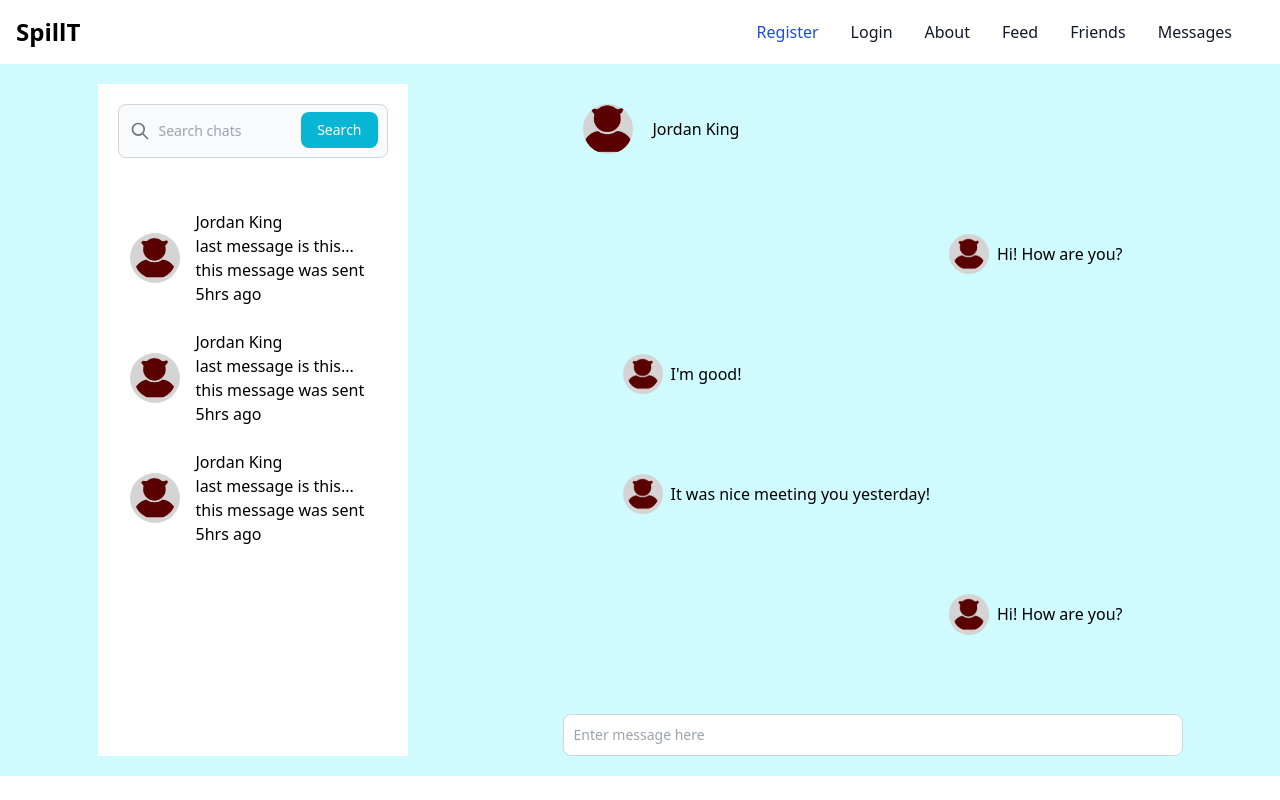
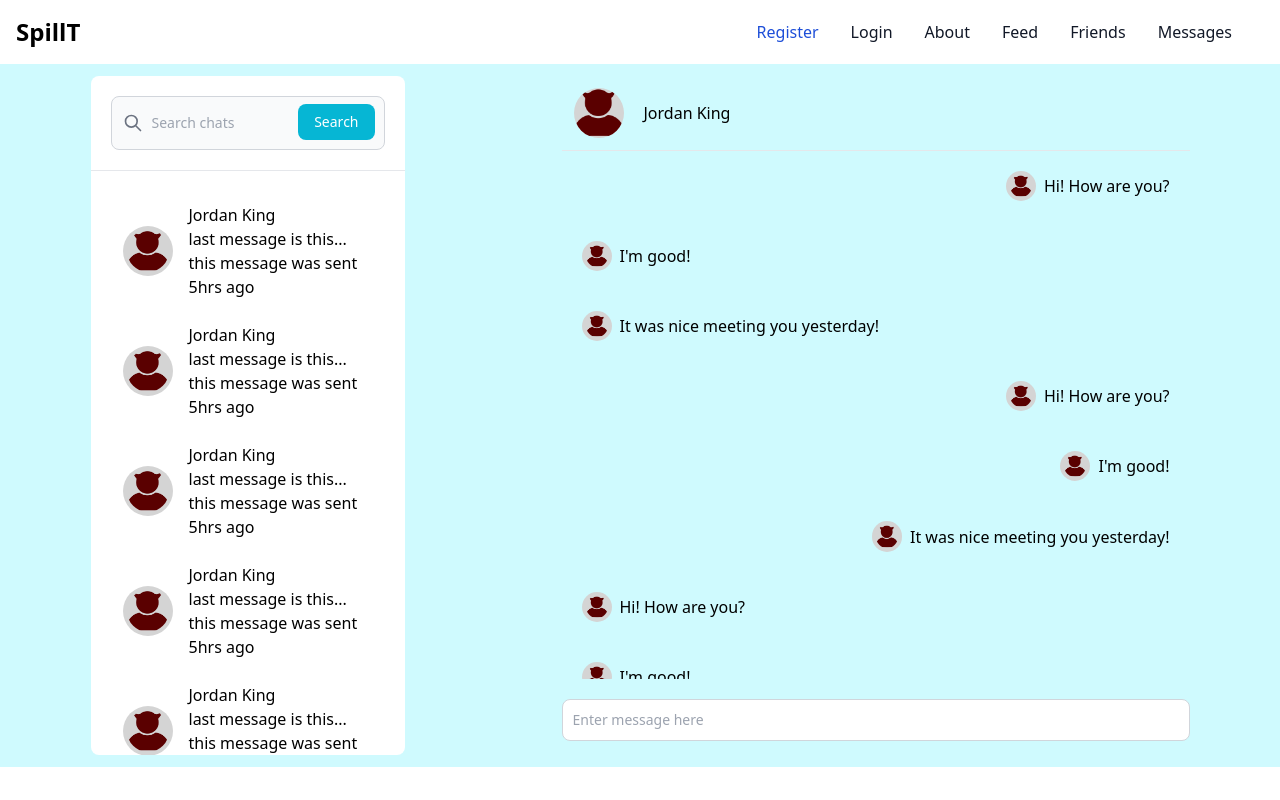
Before and after one commit to momoiyer/spillT, a Next.js app in the folder front-end/: page /messages in a window 1280 px wide. Built offline with nearby package versions, Linux system fonts and the light colour scheme.

Commit message:
preview area style fix

```diff
--- a/front-end/components/messages/ChatConversationItem.tsx
+++ b/front-end/components/messages/ChatConversationItem.tsx
@@ -2,7 +2,7 @@ import ProfilePicture from "../common/ProfilePicture";
 import classNames from "classnames";
 
 const ChatConversationItem = (prop: chatConversationProp) => {
-  const className = classNames('flex flex-row p-10 items-center', {
+  const className = classNames('flex flex-row p-5 items-center', {
     'justify-end': prop.owner
   });
   return (
@@ -10,7 +10,7 @@ const ChatConversationItem = (prop: chatConversationProp) => {
       <ProfilePicture
         imageUrl='/profile.png'
         altText='Profile Picture'
-        imageWidth={40}
+        imageWidth={30}
       />
       <p className="ml-2">{prop.message}</p>
     </div>
--- a/front-end/components/messages/ChatPreviewList.tsx
+++ b/front-end/components/messages/ChatPreviewList.tsx
@@ -6,6 +6,10 @@ const ChatPreviewList = (props: chatProp) => {
       <ChatPreviewItem />
       <ChatPreviewItem />
       <ChatPreviewItem />
+      <ChatPreviewItem />
+      <ChatPreviewItem />
+      <ChatPreviewItem />
+      <ChatPreviewItem />
     </div>
   );
 };
--- a/front-end/pages/messages.tsx
+++ b/front-end/pages/messages.tsx
@@ -5,15 +5,15 @@ import ProfilePicture from "@/components/common/ProfilePicture";
 
 const Messages = () => {
   return (
-    <section className="flex justify-around p-5 bg-cyan-100 dark:bg-cyan-800 dark:text-white">
+    <section className="flex justify-around p-3 bg-cyan-100 dark:bg-cyan-800 dark:text-white">
       {/* Left side section with search bar and chat preview */}
-      <article className="basis-1/4 bg-white dark:bg-cyan-700">
-        <ChatFriendSearch styleClass="p-5" />
-        <ChatPreviewList styleClass="p-5" />
+      <article className="basis-1/4 bg-white dark:bg-cyan-700 rounded-lg">
+        <ChatFriendSearch styleClass="p-5 border-b-[1px]" />
+        <ChatPreviewList styleClass="p-5 overflow-y-auto h-[73vh]" />
       </article>
       {/* right side section with chat owner info, chat details and message text area */}
       <article className="basis-1/2">
-        <div className="flex items-center p-5">
+        <div className="flex items-center p-3 border-b-[1px]">
           <ProfilePicture
             imageUrl='/profile.png'
             altText='Profile Picture'
@@ -21,7 +21,7 @@ const Messages = () => {
           />
           <p className="pl-5">Jordan King</p>
         </div>
-        <ChatConversation styleClass="p-5 overflow-y-auto h-[65vh]" />
+        <ChatConversation styleClass="overflow-y-auto h-[66vh]" />
         <input type="text" id="first_name" className="bg-white border border-gray-300 text-gray-900 text-sm rounded-lg focus:ring-blue-500 focus:border-blue-500 block w-full p-2.5 mt-5 dark:bg-gray-700 dark:border-gray-600 dark:placeholder-gray-400 dark:text-white dark:focus:ring-blue-500 dark:focus:border-blue-500" placeholder="Enter message here" />
 
       </article>
```
